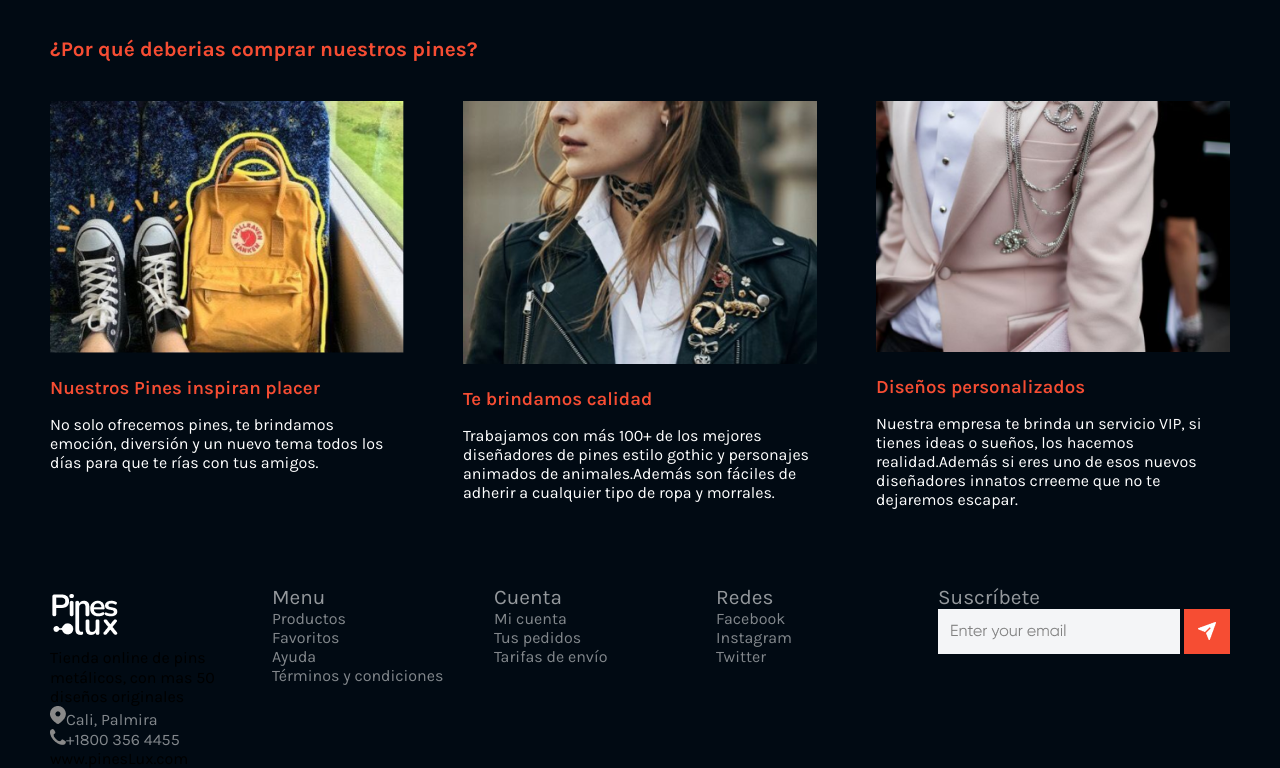
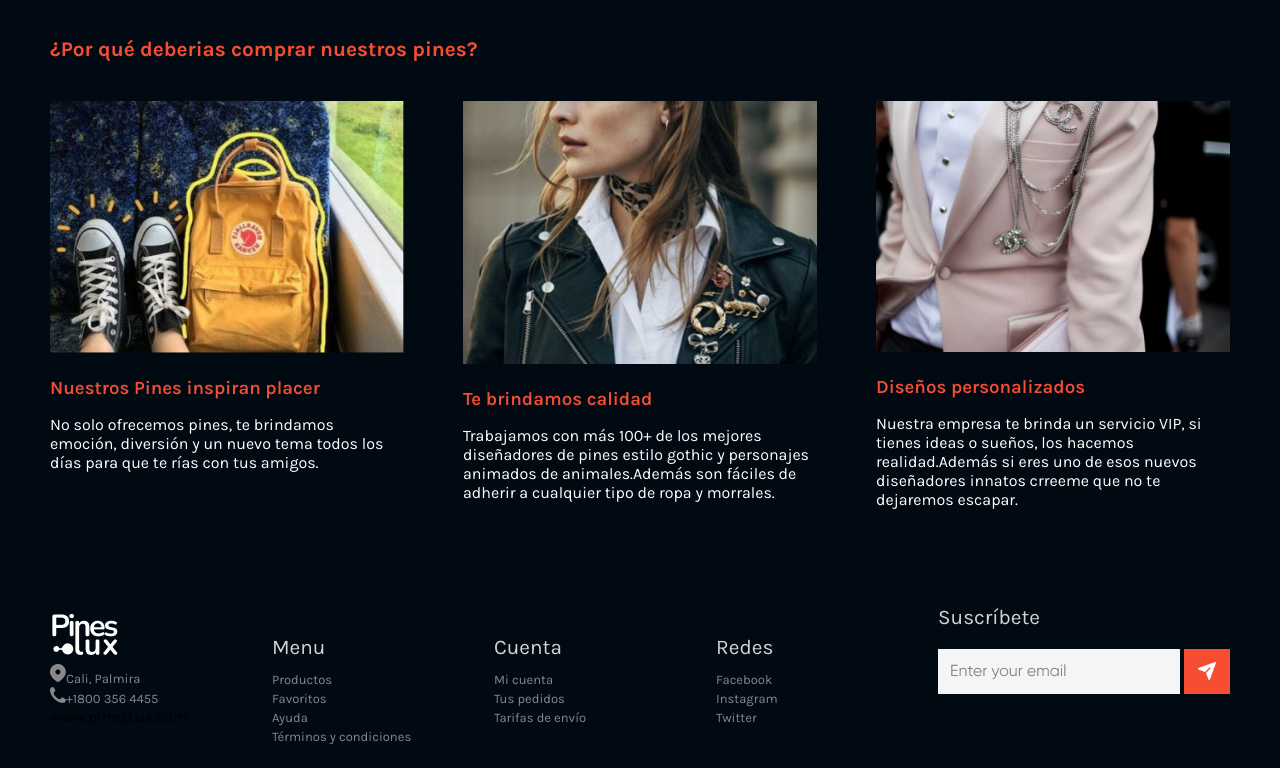
Before and after one commit to Yuilsi/pin-website, a plain HTML site: page html/pineslux/index.html in a window 1280 px wide. Shown: the part 1057-1825 px from the top of the page. Drawn offline with Linux system fonts and the light colour scheme.

Commit message:
modification for the spaces of the links in the footer

```diff
--- a/html/pineslux/index.html
+++ b/html/pineslux/index.html
@@ -136,39 +136,37 @@
     </section>
 
     <footer>
-        <div class="links">
-            <ul class= "links__column">
-                <li><a href="#"></a><img src="img/footer/logo.png" alt=""></li>
-                <li><span class="description"></span>Tienda online de pins metálicos, con mas 50 diseños originales</span></li>
-
+        <div class="elements">
+            <ul class= "elements__column">
+                <li><a href="#"></a><img src="img/footer/logo.png" alt="" ></li>
                 <li><img src="img/footer/location.png" alt=""><a href="#">Cali, Palmira</a></li>
                 <li><img src="img/footer/phone.png" alt=""><a href="#">+1800 356 4455</a></li>
                 <li>www.pinesLux.com</li>
             </ul>
-            <ul class= "links__column">
-                <li><span>Menu</span></li>
+            <ul class= "elements__column">
+                <li class="elements__tittle"><span>Menu</span></li>
                 <li><a href="#">Productos</a></li>
                 <li><a href="#">Favoritos</a></li>
                 <li><a href="#">Ayuda</a></li>
                 <li><a href="">Términos y condiciones</a>
                 </li>
             </ul>
-            <ul class= "links__column">
-                <li><span>Cuenta</span></li>
+            <ul class= "elements__column">
+                <li class="elements__tittle"><span>Cuenta</span></li>
                 <li><a href="#">Mi cuenta</a></li>
                 <li><a href="#">Tus pedidos</a></li>
                 <li><a href="#">Tarifas de envío </a></li>
             </ul>
-            <ul class= "links__column">
-                <li><span>Redes</span></li>
+            <ul class= "elements__column">
+                <li class="elements__tittle"><span>Redes</span></li>
                 <li><a href="#">Facebook</a></li>
                 <li><a href="#">Instagram</a></li>
                 <li><a href="#">Twitter</a></li>
 
             </ul>
-            <ul class= "links__column">
-                <li><span>Suscríbete</span></li>
-                <li><img src="img/footer/subscribe.png" alt=""></li>
+            <ul class= "elements__column">
+                <li><span>Suscríbete</span class="elements__tittle"></li>
+                <li><img src="img/footer/subscribe.png" alt="" class= "elements__box"></li>
             </ul>
         </div>
 
--- a/html/pineslux/style.css
+++ b/html/pineslux/style.css
@@ -187,27 +187,36 @@ font-weight: 600;
     }
 
 /*----------fooder-----------*/
-.links {
-    display: flex;
-    justify-content: space-between;
+.elements {
+   display: flex;
+   justify-content: space-between;
    margin-left: 50px;
    margin-right: 50px;
+
 }
-.links__column {
+.elements__column {
+    margin-top: 20px;
     width: 30%;
 }
 
-.links__column span {
+.elements__tittle {
+margin-top: 20px;
+padding: 10px 0;
+font-weight: 300;
+}
+.elements__column span {
+    color: rgba(255, 255, 255, 0.829);
+    font-size: 1.3em;
 
-    color: rgba(255, 255, 255, 0.582);
-    font-size: 1.3em;
 }
-.links__column a {
-    margin-top: 5px;
+.elements__column a {
+    margin-top: 30px;
+    padding: 20px 0;
     color: rgba(255, 255, 255, 0.514);
-    font-weight: 400;
+    font-weight: 200;
+    font-size: 13px;
 }
 
-.description {
-    color: #fff;
+.elements__box {
+    margin-top: 20px;
 }
```
